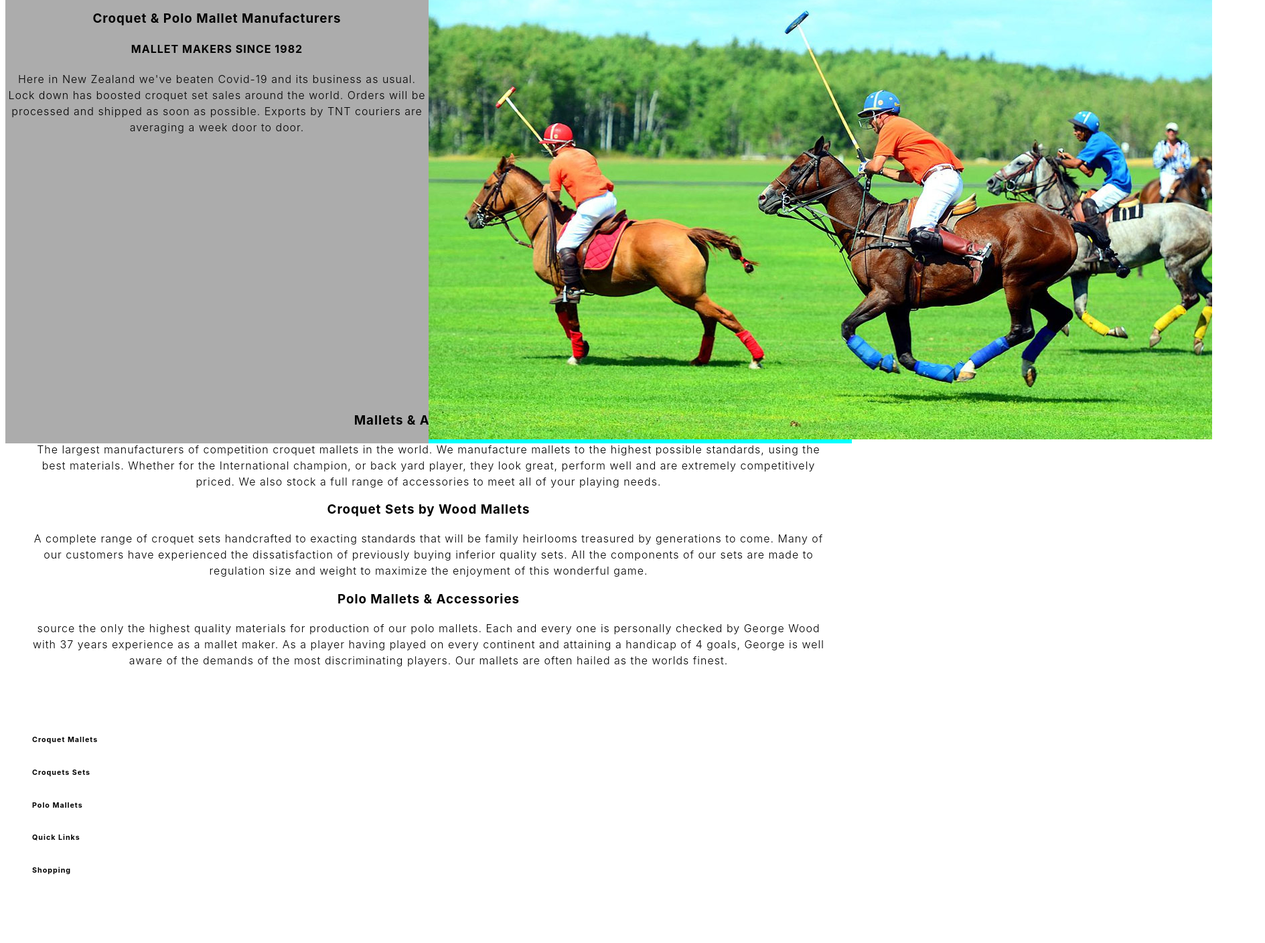
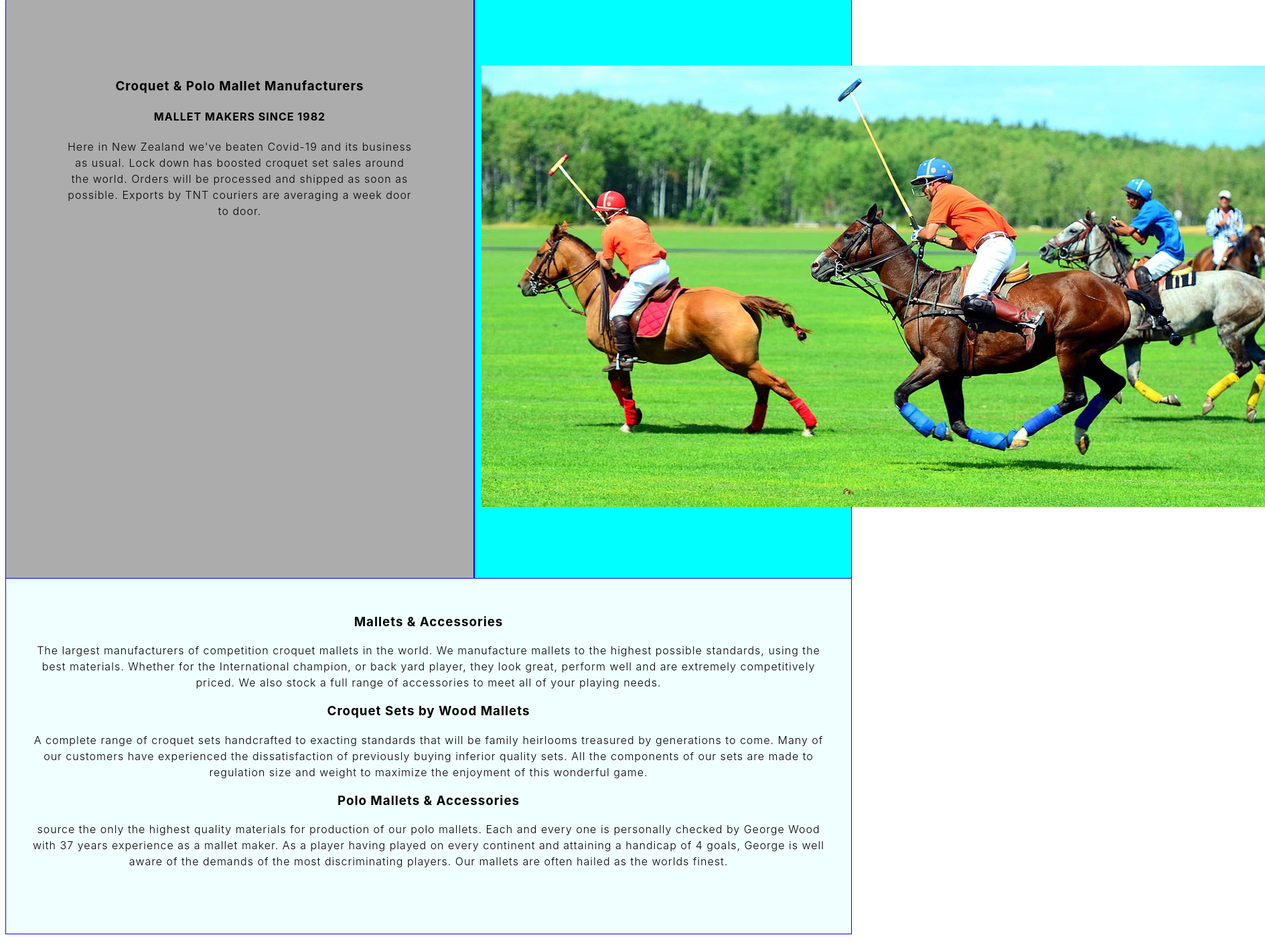
Before and after one commit to monty1289/https-classroom.github.com-a-nxEZpzkP, a plain HTML site: page index.html in a window 1280 px wide. Shown: the part 85-1493 px from the top of the page at 67% size, 1889 px wide, since content can reach past the window. Before the commit the page ends 1470 px from the top, so only its background shows below. Drawn offline with Linux system fonts and the light colour scheme.

Commit message:
fixed borderS

```diff
--- a/index.html
+++ b/index.html
@@ -80,6 +80,15 @@
             most discriminating players.  Our mallets are often hailed as the worlds finest.</p>
         </div>
     </div>
+     <div class="team">
+         <h3>WOOD MALLETS</h>
+         <h4>Home to craftsmanship, quality and innovation.</h5>
+         <p>Established in 1982, Wood Mallets Ltd is the largest manufacturer of croquet equipment in the Southern Hemisphere.
+             We are also the world’s leading manufacturer of composite polo mallets.</p>
+             <p>We source the best possible materials & craft them into high performance sports goods. Usually our products are
+                 custom made & can be delivered worldwide within a week at highly competitive prices.</p>
+
+     </div>
 
     <footer>
         <div class="footer-menu">
--- a/style.css
+++ b/style.css
@@ -144,13 +144,19 @@ header{
   box-sizing: border-box;
   display: flex;
   flex-wrap: wrap;
-  height: 589px;
+  height: 700px;
 }
 
 .hero-50-right{
   background-color: #acacac;
   width: 50%;
-
+  min-width: 700px;
+  padding-bottom: 100px;
+  padding-left: 90px;
+  padding-right: 90px;
+  padding-top: 100px;
+  border: 1px solid blue;
+  border-top-left-radius: 5px;
 }
 
 .hero-50-inner{
@@ -161,13 +167,18 @@ header{
 
 .hero-50-left{
 
-  border: 5px blue;
+  border: 1px solid blue;
   border-top-right-radius: 5px;
-  padding-right: 10px;
+
   text-align: center;
   flex: 60;
   background-color: aqua;
   width: 50%;
+  min-width: 500px;
+  padding-bottom: 100px;
+  padding-left: 10px;
+  padding-right: 10px;
+  padding-top: 100px;
   }
 
 .vid-50-inner{
@@ -190,12 +201,28 @@ p{
 }
 
 footer{
-  padding: 40px;
+  float: left;
+  width: 33.33%;
+  padding: 10px;
+  height: 300px;
 }
 
 .product_info{
-  margin: 30px;
+  background-color: azure;
+  margin: 0px;
+  padding: 200px 30px 80px;
+  border: 1px solid blue;
 }
-.info{
+.image{
+  height: 700;
+  min-width: 700;
+
 
 }
+
+.footer-menu
+{
+  content: "";
+  display: table;
+  clear: both;
+}
```
